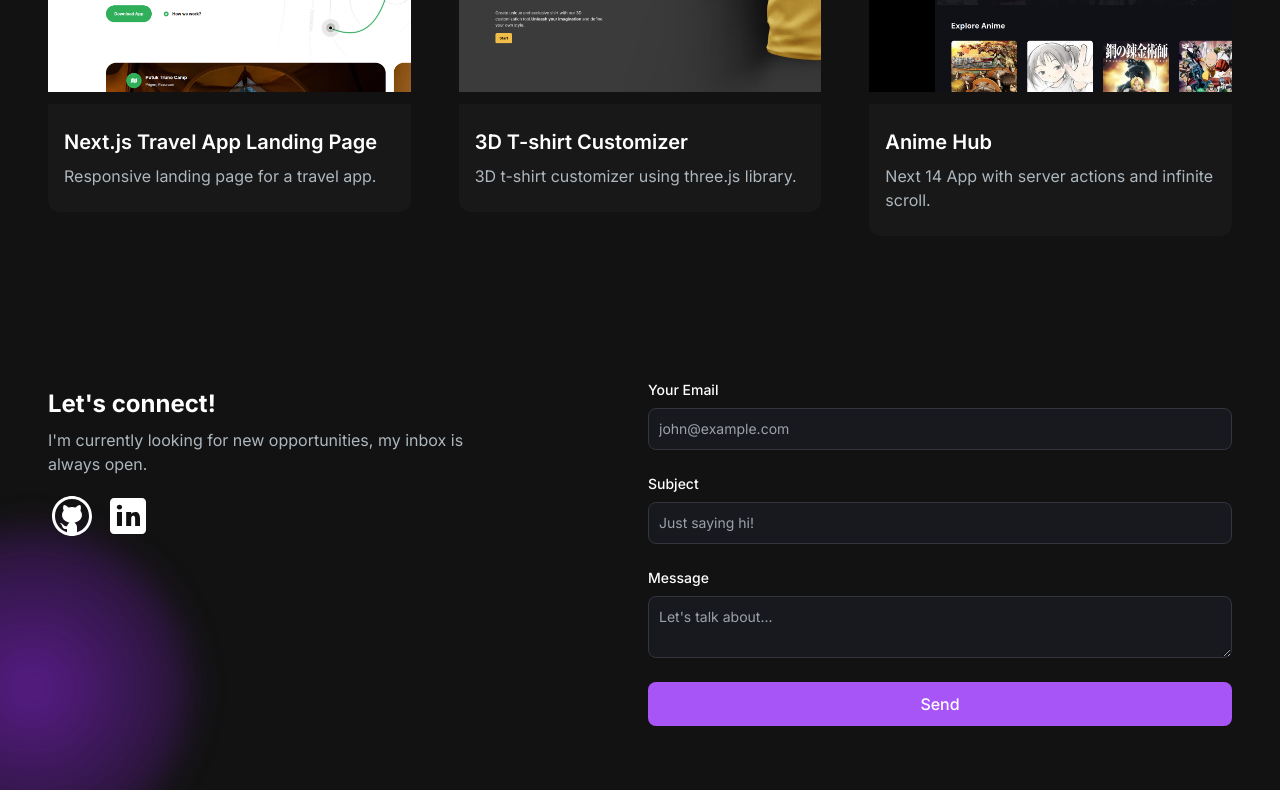
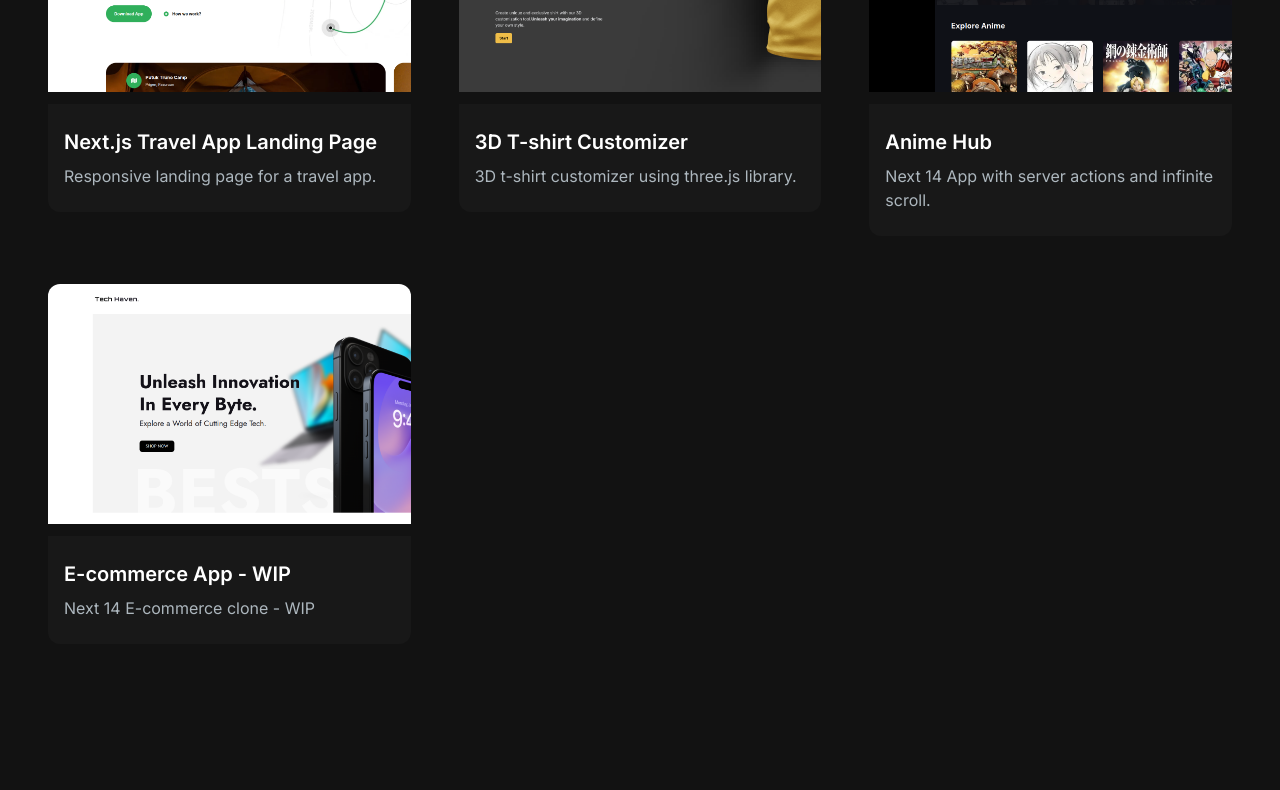
Before and after one commit to kavindu25/personal-portfolio, a Next.js app: page / in a window 1280 px wide. Shown: the part 2000-2790 px from the top of the page. Built offline with nearby package versions, Linux system fonts and the light colour scheme.

Commit message:
feat: updated projects section

```diff
--- a/app/components/ProjectsSection.jsx
+++ b/app/components/ProjectsSection.jsx
@@ -58,6 +58,15 @@ const projectData = [
     tag: ["All", "Web", "Next"],
     gitUrl: "https://github.com/kavindu25/anime-hub",
     previewUrl: "https://anime-hub-xi.vercel.app/",
+  },
+  {
+    id: 7,
+    title: "E-commerce App - WIP",
+    description: "Next 14 E-commerce clone - WIP ",
+    image: "images/projects/ecommerceApp.png",
+    tag: ["All", "Web", "Next"],
+    gitUrl: "https://github.com/kavindu25/nextjs-ecommerce-clone",
+    previewUrl: "/",
   },
 ];
 
```
Also changed, not shown: public/images/projects/ecommerceApp.png (added).
